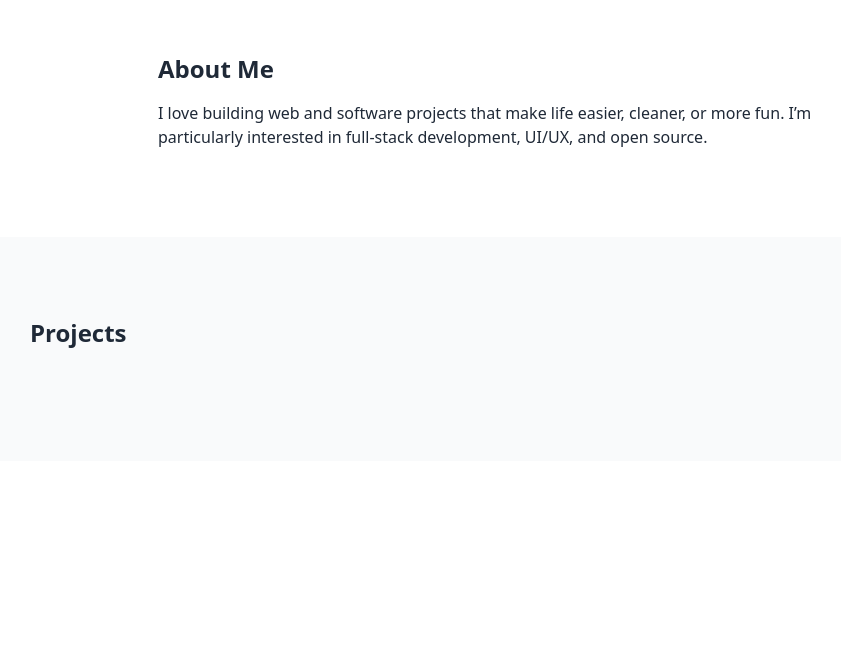
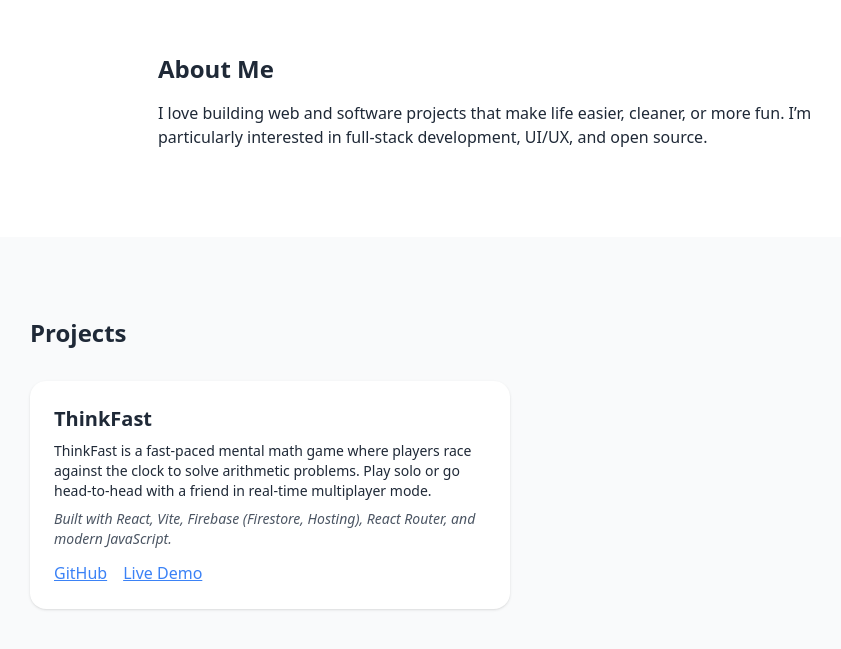
Before and after one commit to Bobby-Krishnan/Portfolio, a React (Create React App) app: page / in a window 1280 px wide. Shown: the part 887-1536 px from the top of the page, without its empty margins (114-955 px from the left). Before the commit the page ends 1348 px from the top, so only its background shows below. Built offline with nearby package versions, Linux system fonts and the light colour scheme.

Commit message:
first project

```diff
--- a/src/App.js
+++ b/src/App.js
@@ -38,7 +38,34 @@ function App() {
         <div className="container mx-auto px-4 max-w-5xl">
           <h3 className="text-2xl font-bold mb-8">Projects</h3>
           <div className="grid grid-cols-1 md:grid-cols-2 gap-8">
-            {/* Project cards will be added here */}
+            {/* ThinkFast Project Card */}
+            <div className="p-6 bg-white rounded-2xl shadow">
+              <h4 className="text-xl font-semibold">ThinkFast</h4>
+              <p className="mt-2 text-sm">
+                ThinkFast is a fast-paced mental math game where players race against the clock to solve arithmetic problems. Play solo or go head-to-head with a friend in real-time multiplayer mode.
+              </p>
+              <p className="mt-2 text-sm text-gray-600 italic">
+                Built with React, Vite, Firebase (Firestore, Hosting), React Router, and modern JavaScript.
+              </p>
+              <div className="mt-3 space-x-4">
+                <a
+                  href="https://github.com/Bobby-Krishnan/ThinkFast"
+                  className="text-blue-500 underline"
+                  target="_blank"
+                  rel="noopener noreferrer"
+                >
+                  GitHub
+                </a>
+                <a
+                  href="https://thinkfast-df319.web.app/"
+                  className="text-blue-500 underline"
+                  target="_blank"
+                  rel="noopener noreferrer"
+                >
+                  Live Demo
+                </a>
+              </div>
+            </div>
           </div>
         </div>
       </section>
```
